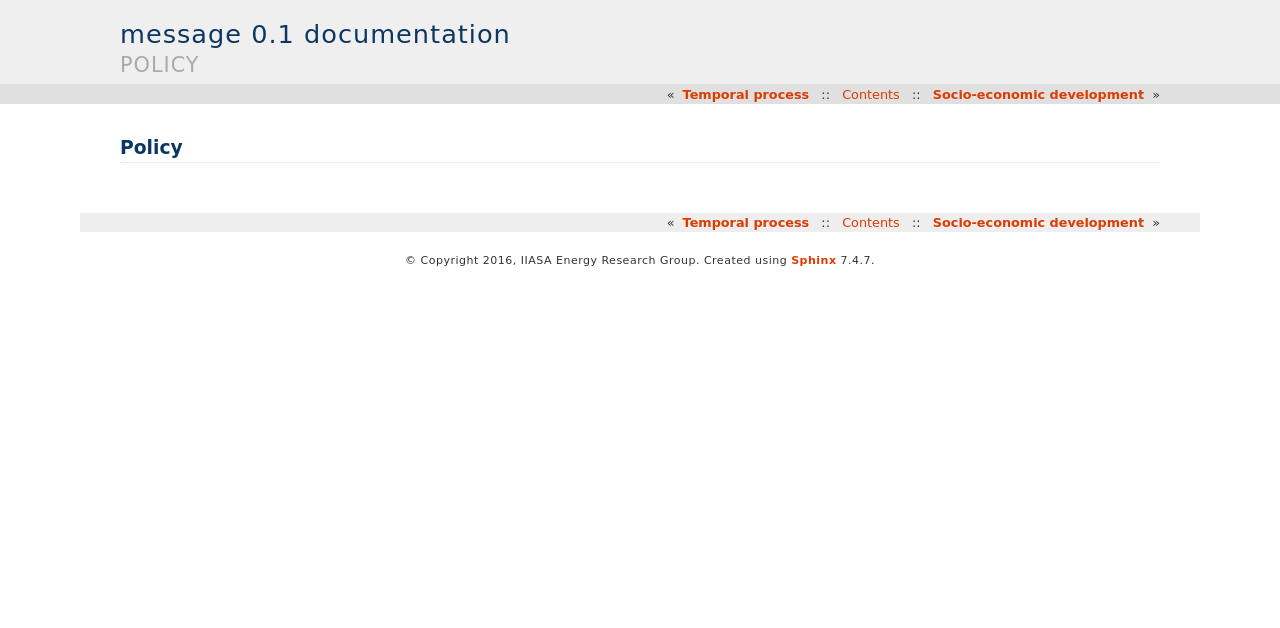
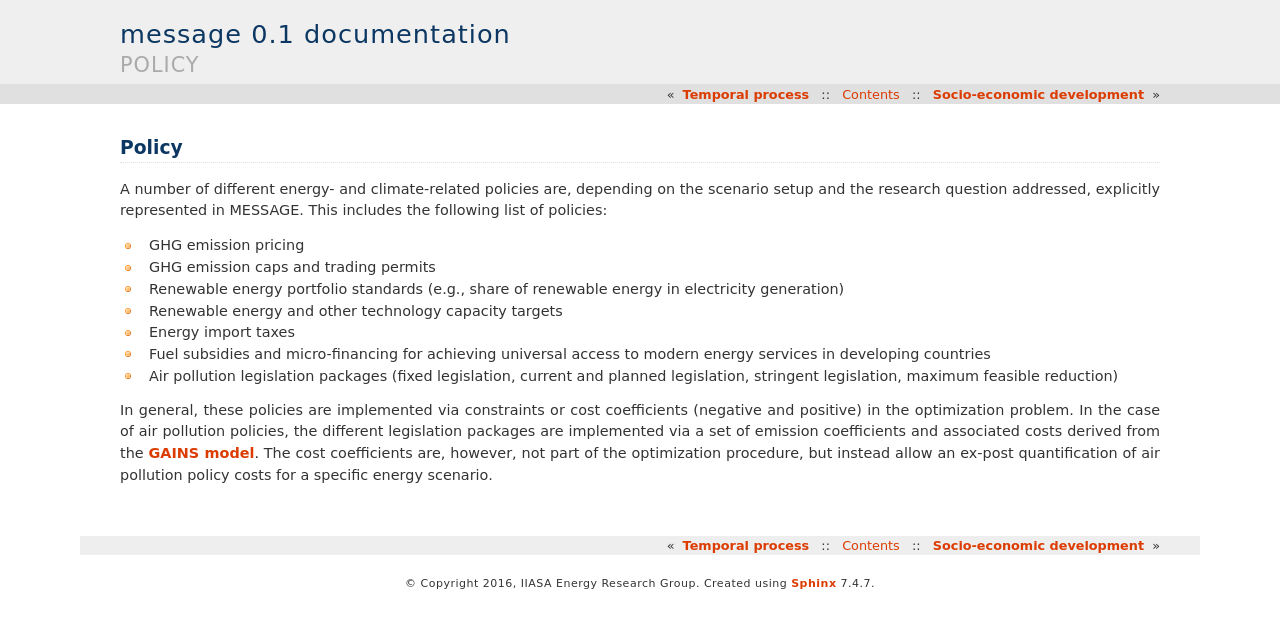
Before and after one commit to iiasa/message_doc, a Sphinx documentation site: the page built from source/message_globiom/overview/policy/index.rst, in a window 1280 px wide. Shown: the top 628 px of the page. Built offline with Sphinx 7.4.7, drawn with Linux system fonts in a browser that asks for light colours.

Commit message:
Update index.rst

```diff
--- a/source/message_globiom/overview/policy/index.rst
+++ b/source/message_globiom/overview/policy/index.rst
@@ -1,2 +1,13 @@
 Policy
 ==========
+A number of different energy- and climate-related policies are, depending on the scenario setup and the research question addressed, explicitly represented in MESSAGE. This includes the following list of policies:
+
+* GHG emission pricing
+* GHG emission caps and trading permits
+* Renewable energy portfolio standards (e.g., share of renewable energy in electricity generation)
+* Renewable energy and other technology capacity targets
+* Energy import taxes
+* Fuel subsidies and micro-financing for achieving universal access to modern energy services in developing countries
+* Air pollution legislation packages (fixed legislation, current and planned legislation, stringent legislation, maximum feasible reduction)
+
+In general, these policies are implemented via constraints or cost coefficients (negative and positive) in the optimization problem. In the case of air pollution policies, the different legislation packages are implemented via a set of emission coefficients and associated costs derived from the `GAINS model <http://www.iiasa.ac.at/web/home/research/modelsData/GAINS/GAINS.en.html>`_. The cost coefficients are, however, not part of the optimization procedure, but instead allow an ex-post quantification of air pollution policy costs for a specific energy scenario.
```
